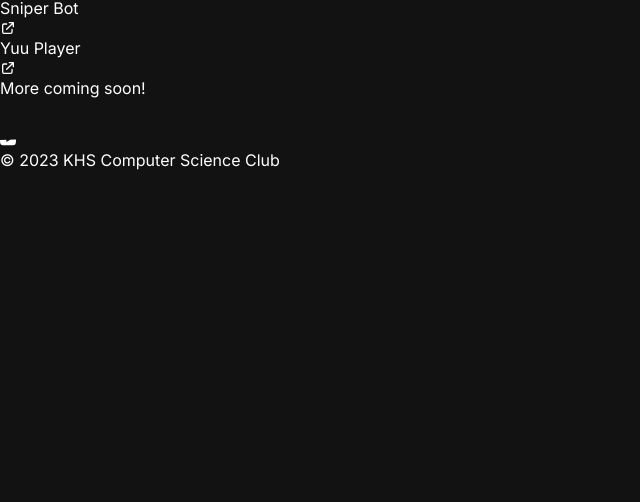
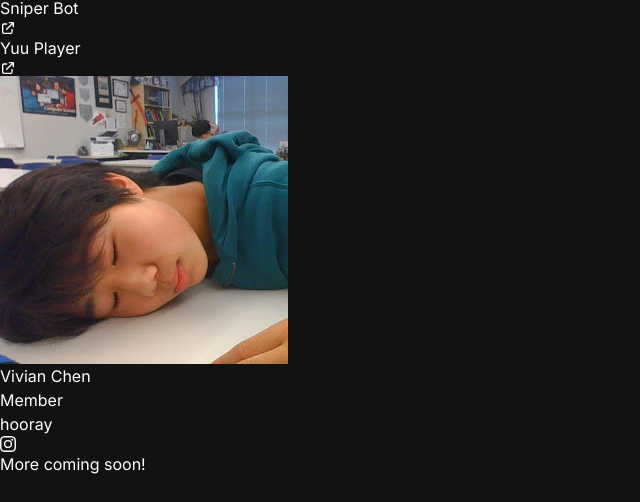
Before and after one commit to jwseph/cs-club, a React (Vite) app: page / in a window 1280 px wide. Shown: the part 1088-1590 px from the top of the page, without its empty margins (0-640 px from the left). Before the commit the page ends 1260 px from the top, so only its background shows below. Built offline with nearby package versions, Linux system fonts and the light colour scheme.

Commit message:
Update App.jsx

```diff
--- a/src/App.jsx
+++ b/src/App.jsx
@@ -156,6 +156,8 @@ export default function App() {
             <CardTag href='https://kamiak.org/sniperbot'>Sniper Bot</CardTag>
             <CardTag href='https://yuu.pages.dev'>Yuu Player</CardTag>
           </Card>
+          <Card name='Vivian Chen' role='Member' quote='hooray' image='/dylan.jpg' instagram="Zimbowimbo2000">
+          </Card>
         </div>
         <h1 className='pt-64 text-2xl font-semibold tracking-tight text-center'>More coming soon!</h1>
       </div>
```
